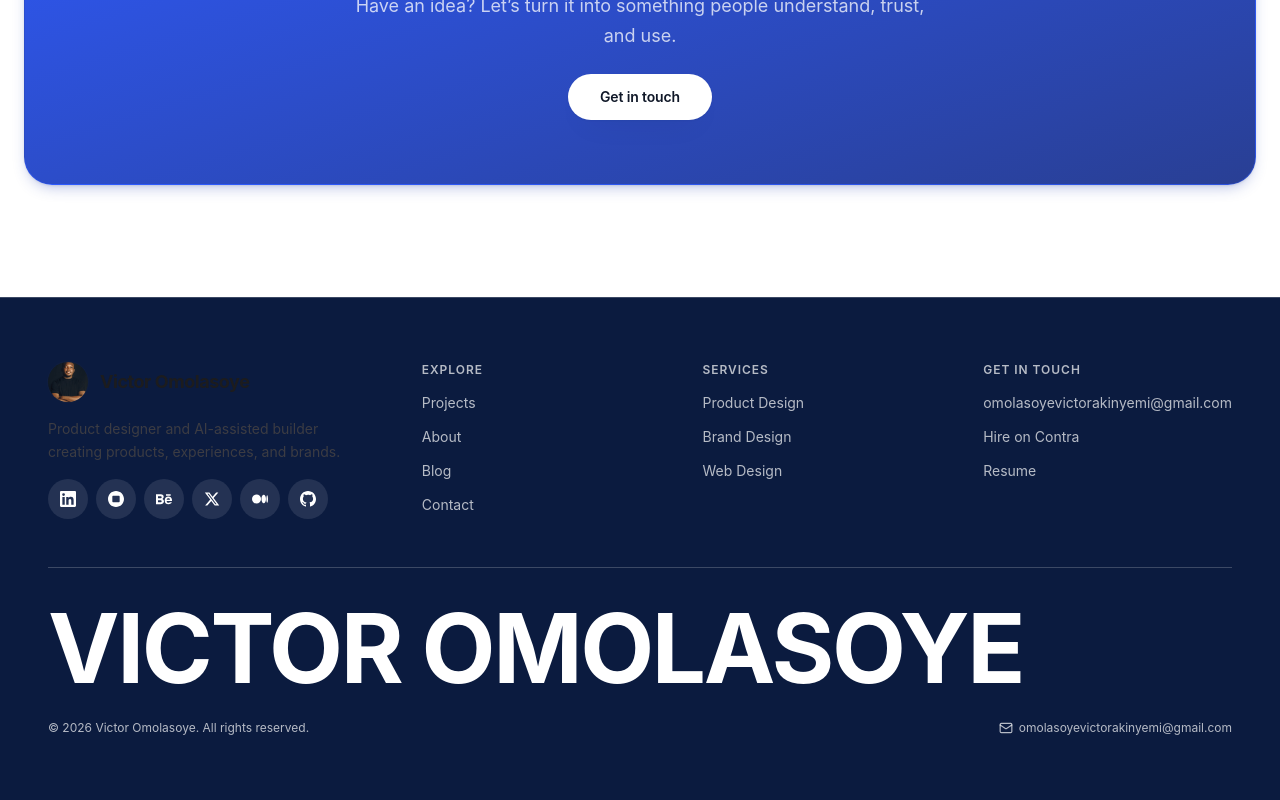
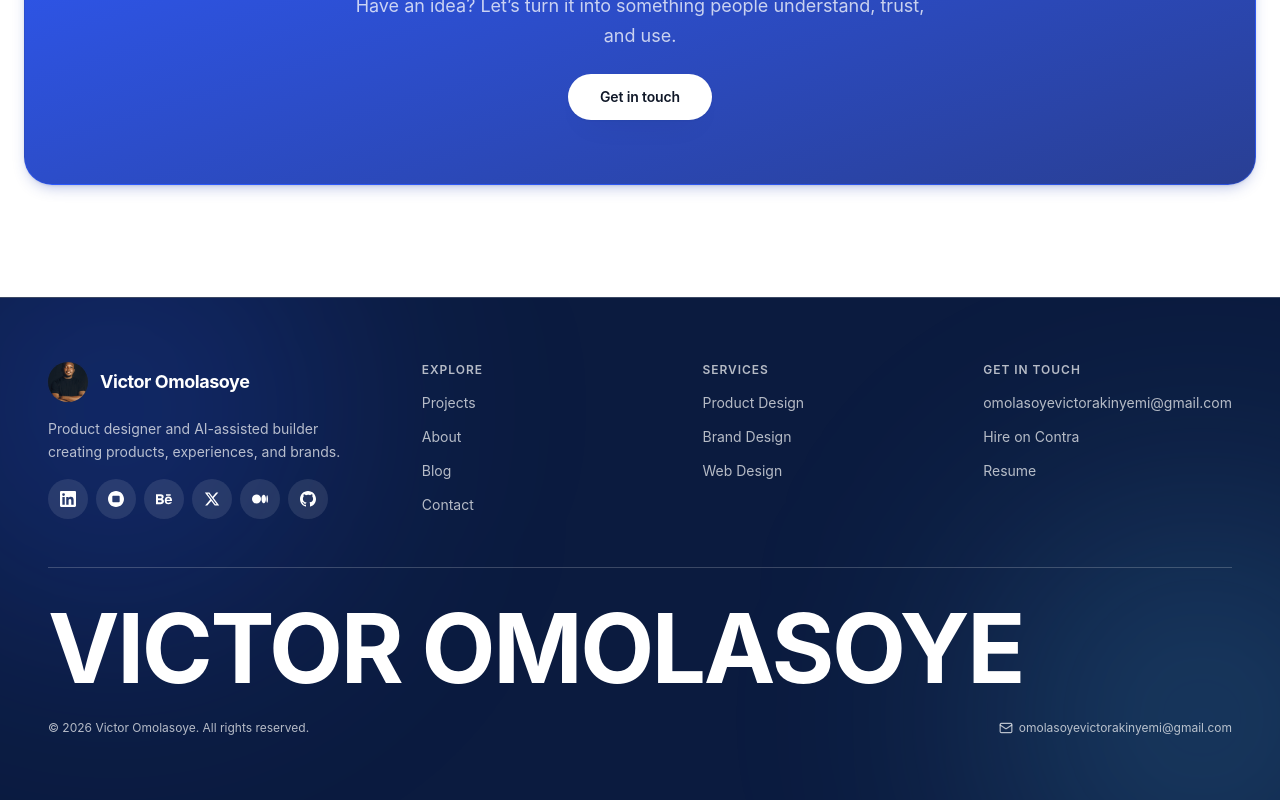
Before and after one commit to Levictor-ai/victor-omolasoye-portfolio, a Next.js app: page / in a window 1280 px wide. Shown: the part 2831-3631 px from the top of the page. Built offline with nearby package versions, Linux system fonts and the light colour scheme; no server answers.

Commit message:
Add moving footer glow animation and fix navy text contrast

```diff
--- a/src/app/globals.css
+++ b/src/app/globals.css
@@ -345,10 +345,21 @@
   to { transform: translate3d(-50%, 0, 0); }
 }
 
+/* Slowly drifting ambient glow used by the footer motion. */
+@keyframes footer-drift {
+  0%, 100% { transform: translate3d(-8%, -6%, 0) scale(1); }
+  50% { transform: translate3d(8%, 6%, 0) scale(1.12); }
+}
+
+.animate-footer-drift {
+  animation: footer-drift 18s ease-in-out infinite;
+}
+
 @media (prefers-reduced-motion: reduce) {
   .animate-ping,
   .marquee-track,
   .marquee-track-reverse,
+  .animate-footer-drift,
   *[style*='animation'] {
     animation: none !important;
   }
--- a/src/components/ui/Footer.tsx
+++ b/src/components/ui/Footer.tsx
@@ -37,8 +37,12 @@ export function Footer({
   className,
 }: FooterProps) {
   return (
-    <footer className={cn('border-t border-white/20 bg-ios-navy font-ios', className)}>
-      <div className="mx-auto w-full max-w-7xl px-6 py-12 sm:px-8 sm:py-16 lg:px-12">
+    <footer className={cn('relative overflow-hidden border-t border-white/20 bg-ios-navy font-ios', className)}>
+      <div aria-hidden="true" className="pointer-events-none absolute inset-0 overflow-hidden">
+        <div className="absolute -top-24 -left-24 h-96 w-96 animate-footer-drift rounded-full bg-ios-electric/25 blur-[120px]" />
+        <div className="absolute -bottom-24 -right-24 h-96 w-96 animate-footer-drift rounded-full bg-ios-teal/20 blur-[120px] [animation-delay:9s]" />
+      </div>
+      <div className="relative z-10 mx-auto w-full max-w-7xl px-6 py-12 sm:px-8 sm:py-16 lg:px-12">
         <div className="lg:grid lg:grid-cols-[1.4fr_repeat(3,1fr)] lg:gap-12">
           <div className="flex flex-col gap-4">
             <Link href={brand.href ?? '/'} className="flex w-fit items-center gap-3">
@@ -51,10 +55,10 @@ export function Footer({
                   className="size-10 rounded-full object-cover ring-1 ring-ios-separator"
                 />
               )}
-              <span className="text-lg font-bold tracking-tight text-ios-label">{brand.name}</span>
+              <span className="text-lg font-bold tracking-tight text-white">{brand.name}</span>
             </Link>
             {brand.tagline && (
-              <p className="max-w-xs text-sm leading-relaxed text-ios-secondary">{brand.tagline}</p>
+              <p className="max-w-xs text-sm leading-relaxed text-white/70">{brand.tagline}</p>
             )}
             {socials.length > 0 && (
               <div className="flex gap-2">
```
